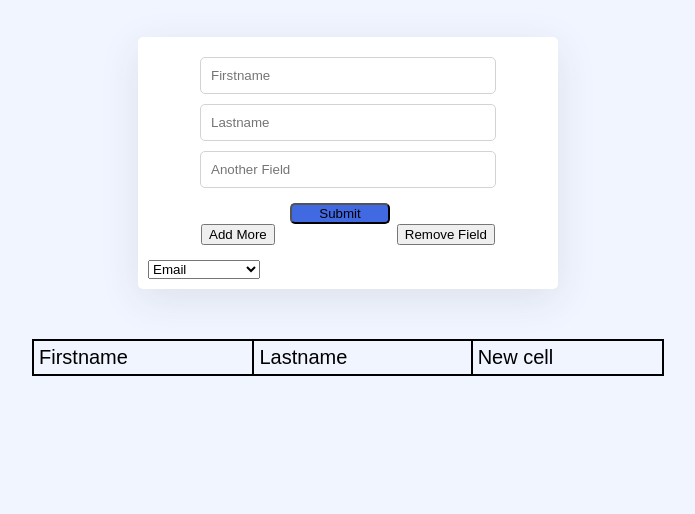
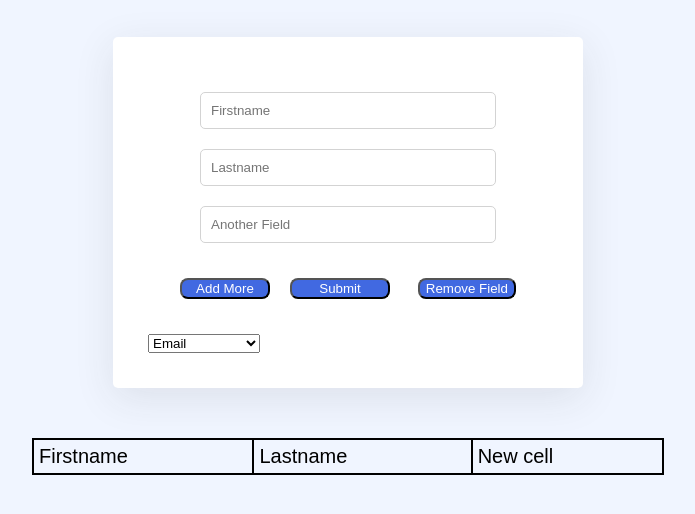
Before and after one commit to DimitrisTsianakas/Test, a plain HTML site: page index.html in a window 1280 px wide. Shown: the part 90-604 px from the top of the page, without its empty margins (292-987 px from the left). Drawn offline with nearby package versions, Linux system fonts and the light colour scheme.

Commit message:
Update styles.css

```diff
--- a/styles.css
+++ b/styles.css
@@ -1,21 +1,21 @@
 body {
     background-color: #f0f5ff;
-  font-family: 'Jost',sans-serif;
+    font-family: 'Jost', sans-serif;
     color: #fff;
 }
 
 .container {
     width: 400px;
     margin: 40px auto;
-  padding: 10px;
+    padding: 35px;
     border-radius: 5px;
     background: white;
-  box-shadow: 0px 10px 40px 0px rgba(47,47,47,.1);
+    box-shadow: 0px 10px 40px 0px rgba(47, 47, 47, .1);
 }
 
-input[type="text"]{
+input[type="text"] {
     padding: 10px;
-  margin: 10px auto;
+    margin: 20px auto;
     display: block;
     border-radius: 5px;
     border: 1px solid lightgrey;
@@ -30,26 +30,40 @@ input[type="text"]:focus {
 
 .controls {
     width: 294px;
-  margin: 15px auto;
+    margin: 35px auto;
 }
 
 #btn {
     background-color: royalblue;
-    border-radius: 5px;
+    color: white;
+    border-radius: 8px;
     margin-left: 89px;
     width: 100px;
     display: block;
 }
 
+
 #remove_fields {
+    margin: -21px;
+    border-radius: 8px;
+    background-color: royalblue;
+    color: white;
     float: right;
 }
 
+#add_fields {
+    width: 90px;
+    margin: -21px;
+    border-radius: 8px;
+    background-color: royalblue;
+    color: white;
+    float: left;
 
-a {
-  color: black;
-  text-decoration: none;
 }
+
+
+
+
 
 h1 {
     text-align: center;
@@ -65,7 +79,9 @@ table {
     color: black;
 }
 
-table, th, td {
+table,
+th,
+td {
     border: 2px solid black;
     padding: 5px;
 
```
Lines whose indentation alone changed are shown as unchanged.
